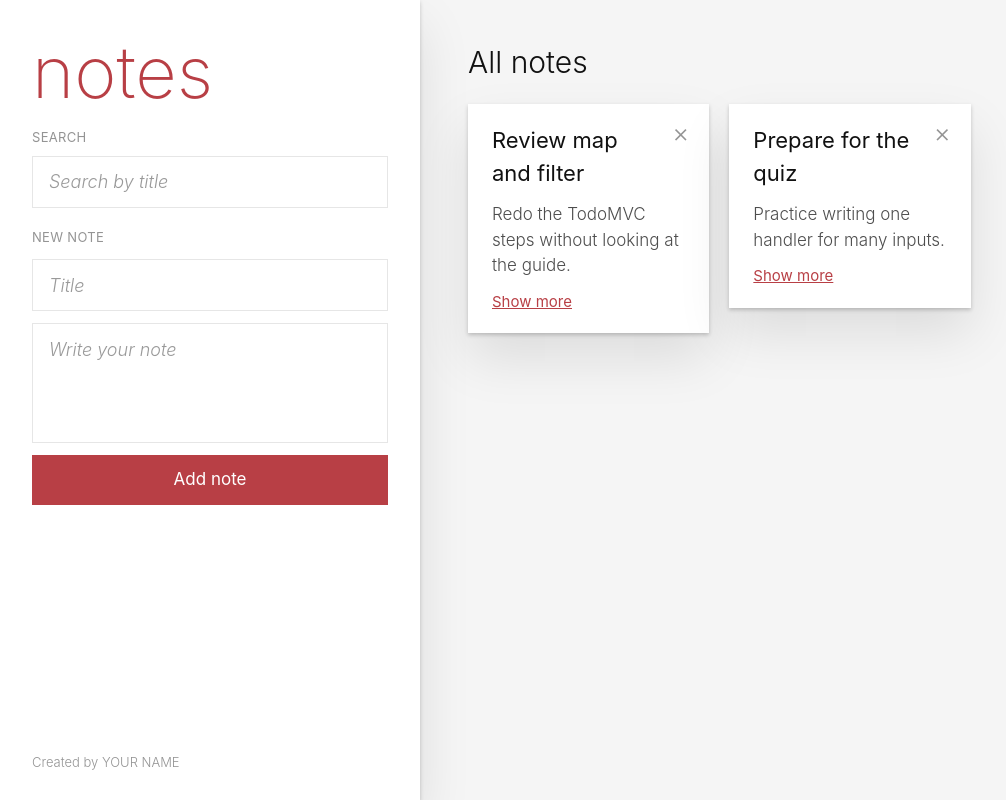
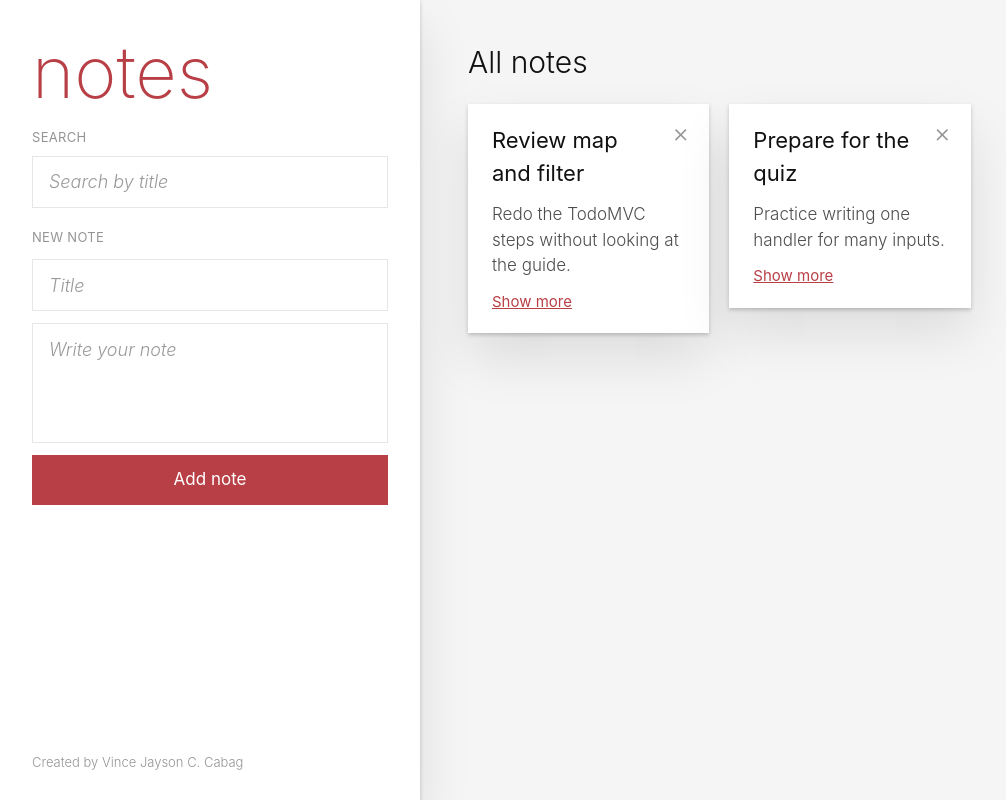
Before and after one commit to vincejaysoncabag/csit340g8notes, a React (Vite) app: page / in a window 1280 px wide. Shown: the whole page, without its empty margins (0-1006 px from the left). Built offline with nearby package versions, Linux system fonts and the light colour scheme.

Commit message:
chore: replace YOUR NAME with Vince Jayson C. Cabag

```diff
--- a/src/App.jsx
+++ b/src/App.jsx
@@ -5,7 +5,7 @@ function App() {
   return (
     <div className="bg-[#f5f5f5] font-light text-[#111]">
       <Notes />
-      <Info name="YOUR NAME" />
+      <Info name="Vince Jayson C. Cabag" />
     </div>
   )
 }
```
